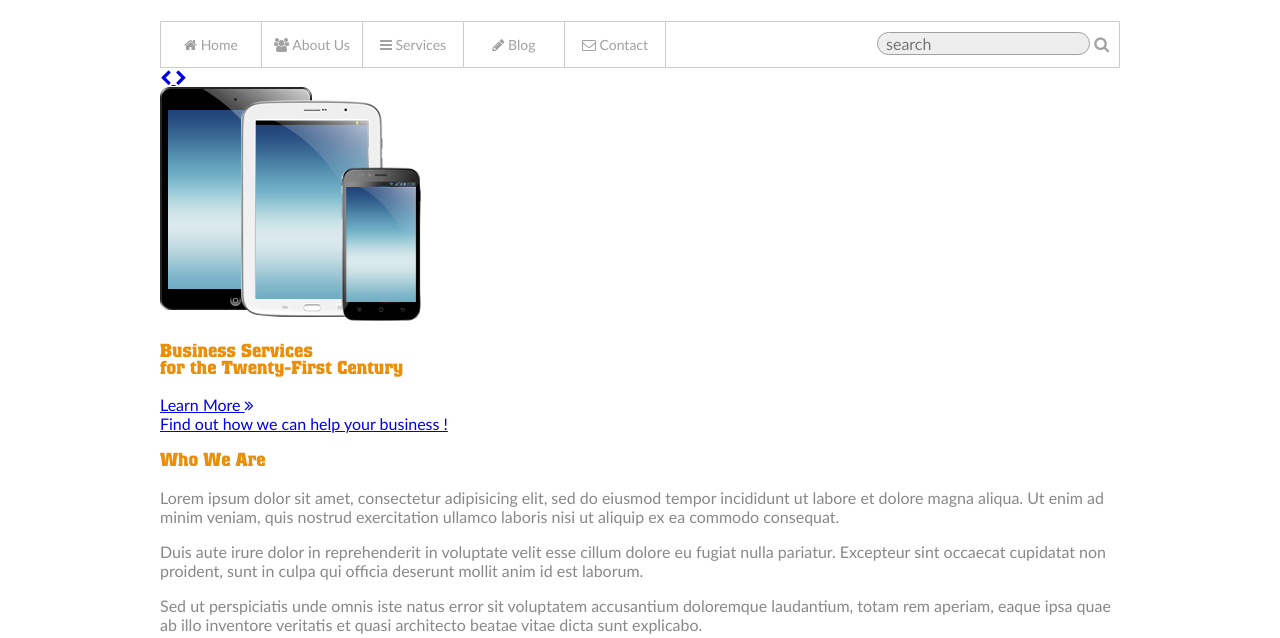
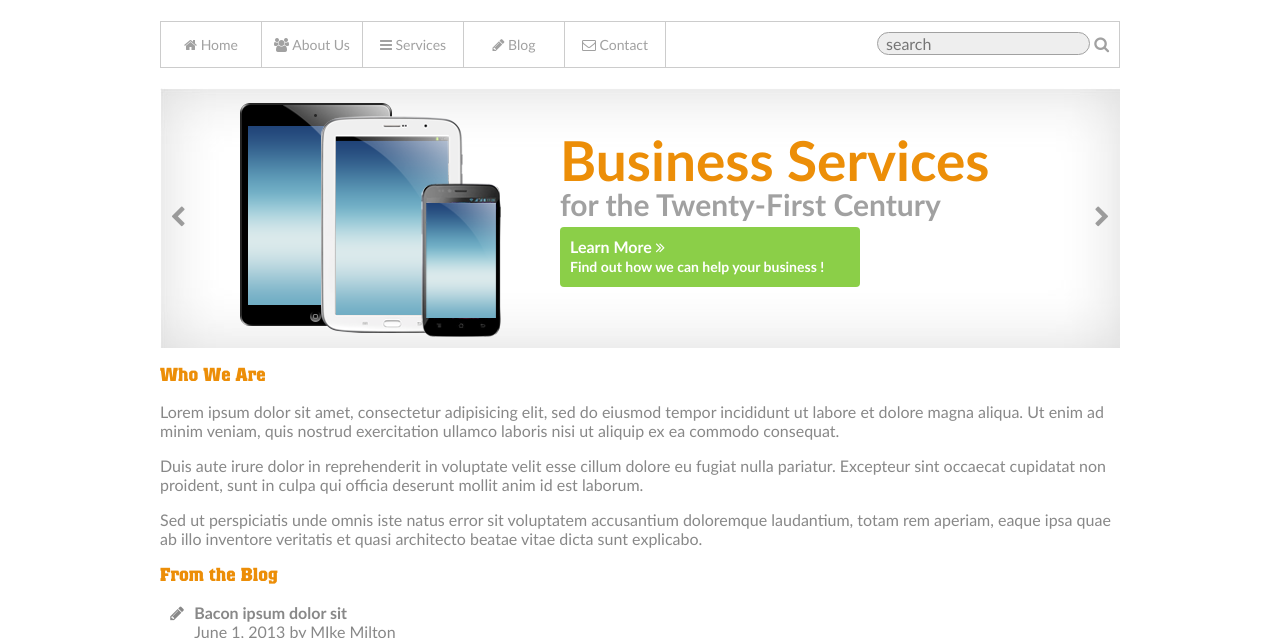
Before and after one commit to spraveenitpro/corporateHTML, a plain HTML site: page index.html in a window 1280 px wide. Shown: the part 91-729 px from the top of the page. Drawn offline with Linux system fonts and the light colour scheme.

Commit message:
Completed Slider

```diff
--- a/css/main.css
+++ b/css/main.css
@@ -184,3 +184,108 @@ nav {
 	text-decoration: none;
 	color: #a1a1a1;
 }
+
+
+/* Content Slider */
+
+.slider {
+	background: #eee url('../img/slider-bg.jpg') no-repeat;
+	width: 960px;
+	height: 260px;
+	margin-top: 20px;
+	position: relative;
+
+}
+
+.slider-prev, .slider-next {
+
+	color: #444;
+	font-size: 22px;
+	text-decoration: none;
+	opacity: .5;
+	position: absolute;
+	top: 115px;
+	transition: opacity .5s;
+	-webkit-transition: opacity .5s;
+	-moz-transition: opacity .5s;
+
+
+
+}
+
+.slider-prev:hover, .slider-next:hover {
+
+	opacity: 100;
+}
+
+.slider-prev {
+
+	left: 10px;
+}
+
+.slider-next {
+
+	right: 10px;
+}
+
+.slide-image {
+
+	position: absolute;
+	top: 15px;
+	left: 80px;
+
+}
+
+.slide-content {
+
+	width: 50%;
+	position: absolute;
+	right: 80px;
+}
+
+.slider-title {
+
+	font: 55px "Trebuchet MS", Tahoma, sans-serif;
+	font-weight: bold;
+	line-height: 35px;
+	margin-bottom: 5px;
+}
+
+.slider-title span {
+
+	color: #a1a1a1;
+	font-size: 30px;
+	font-weight: regular;
+
+}
+
+.slider-button {
+
+	background-color: #8bcf48;
+	border-radius: 4px;
+	color: #fff;
+	display: inline-block;
+	text-decoration: none;
+	width: 280px;
+	height: 40px;
+	padding: 10px;
+	font-weight: bold;
+	font-size: 16px;
+
+	transition: background-color .5s;
+	-webkit-transition: background-color .5s;
+	-moz-transition: background-color .5s;
+
+
+
+}
+
+.slider-button:hover {
+
+	background-color: #9cdf59;
+}
+
+.slider-button span {
+
+	font-size: 14px;
+}
```
